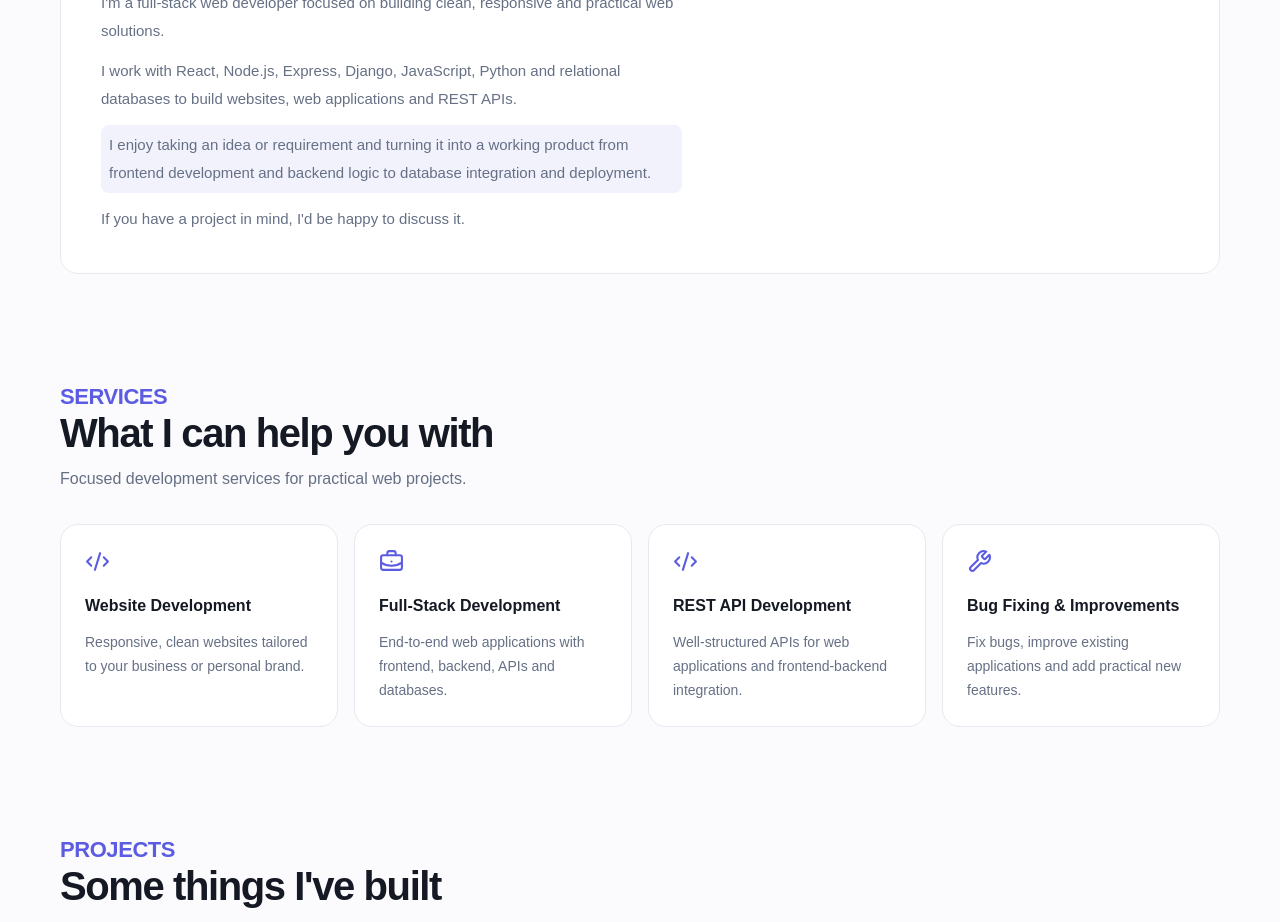
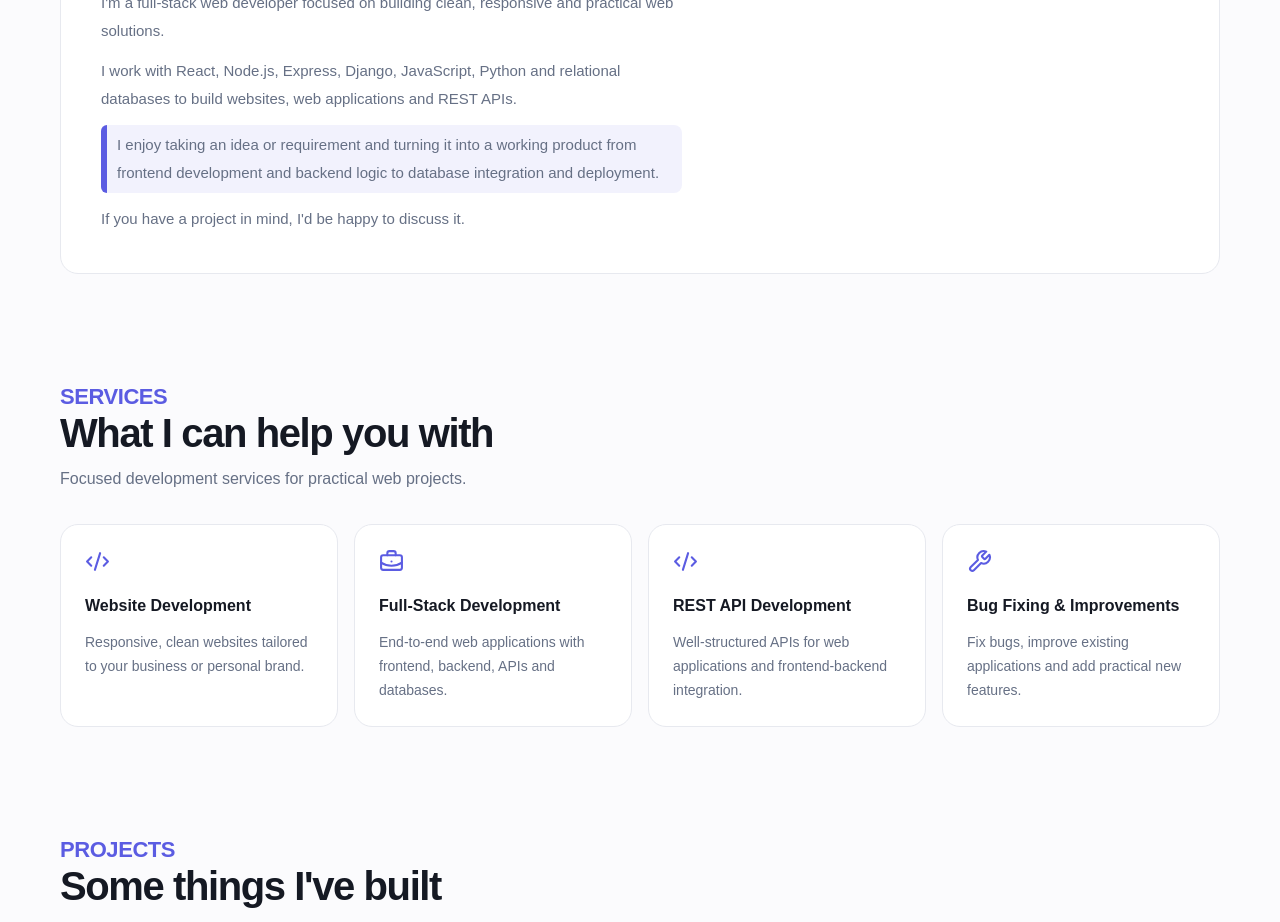
Before and after one commit to ShViNaY/Personal-Portfolio, a Next.js app: page / in a window 1280 px wide. Shown: the part 1000-1922 px from the top of the page. Built offline with nearby package versions, Linux system fonts and the light colour scheme.

Commit message:
highlighted the about section to make it visible

```diff
--- a/app/globals.css
+++ b/app/globals.css
@@ -284,9 +284,29 @@ textarea {
 /* Highlight used for the About paragraph — does not change text color */
 .about-highlight {
   background: rgba(91,92,226,0.08);
-  padding: 6px 8px;
+  padding: 6px 8px 6px 16px; /* room for the left accent */
   border-radius: 8px;
   display: inline-block;
+  position: relative;
+}
+
+html.dark .about-highlight {
+  background: rgba(91,92,226,0.06);
+}
+
+.about-highlight::before {
+  content: "";
+  position: absolute;
+  left: 0;
+  top: 0;
+  bottom: 0;
+  width: 6px;
+  border-radius: 8px 0 0 8px; /* merge with container corners */
+  background: var(--accent);
+}
+
+html.dark .about-highlight::before {
+  background: var(--accent);
 }
 
 @keyframes marquee {
```
